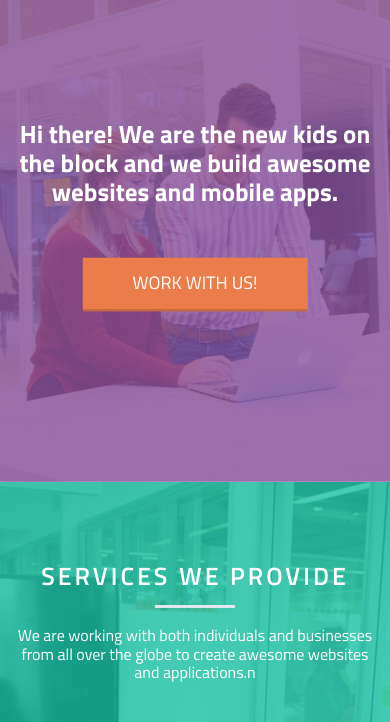
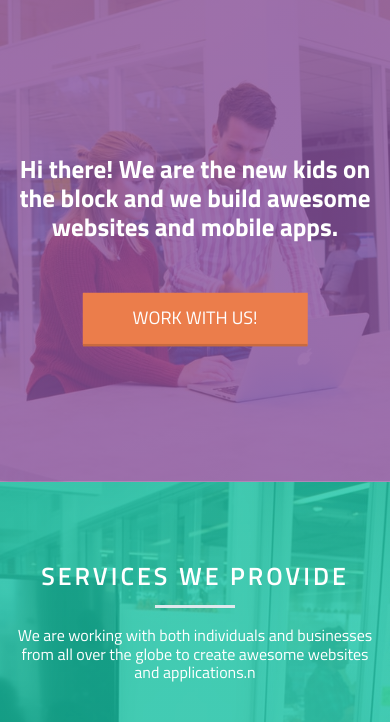
Before and after one commit to anowarcsebu/Project-Cuda, a plain HTML site: page docs/index.html in a window 390 px wide. Shown: the part 67-789 px from the top of the page. Drawn offline with nearby package versions, Linux system fonts and the light colour scheme.

Commit message:
responsive check

```diff
--- a/docs/resources/css/responsive.css
+++ b/docs/resources/css/responsive.css
@@ -4,6 +4,7 @@
   }
   .hero-text-box{
     width:95%;
+    margin-top:3.5rem;
   }
   .row{
     margin:0 15px;
```
